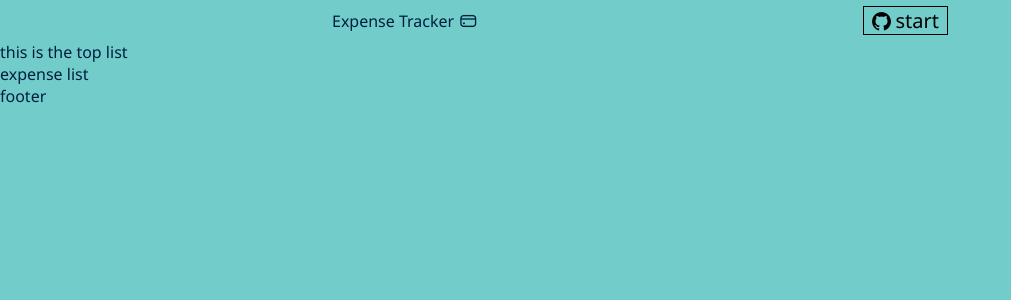
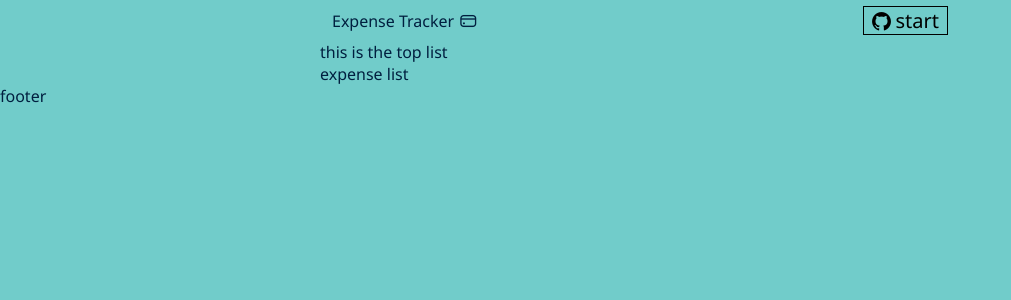
Before and after one commit to parthkamal/expense-tracker, a React (Create React App) app: page / in a window 1280 px wide. Shown: the top 300 px of the page, without its empty margins (0-1011 px from the left). Built offline with nearby package versions, Linux system fonts and the light colour scheme.

Commit message:
make the home component and styled it

```diff
--- a/src/pages/Home.jsx
+++ b/src/pages/Home.jsx
@@ -6,7 +6,7 @@
 
 const Home = () => {
     return (
-        <div>
+        <div className='home'>
             <Top/>
             <ExpenseList/>
         </div>
--- a/src/pages/style/Home.css
+++ b/src/pages/style/Home.css
@@ -0,0 +1,22 @@
+.home {
+    width: 50%;
+    margin: auto;
+}
+
+
+/* media queries */
+
+
+@media only screen and (max-width :1024px){
+    .home {
+        width: 90%;
+    }
+
+}
+
+@media only screen and (max-width :512px){
+    .home {
+        width: 100%;
+    }
+
+}
```
